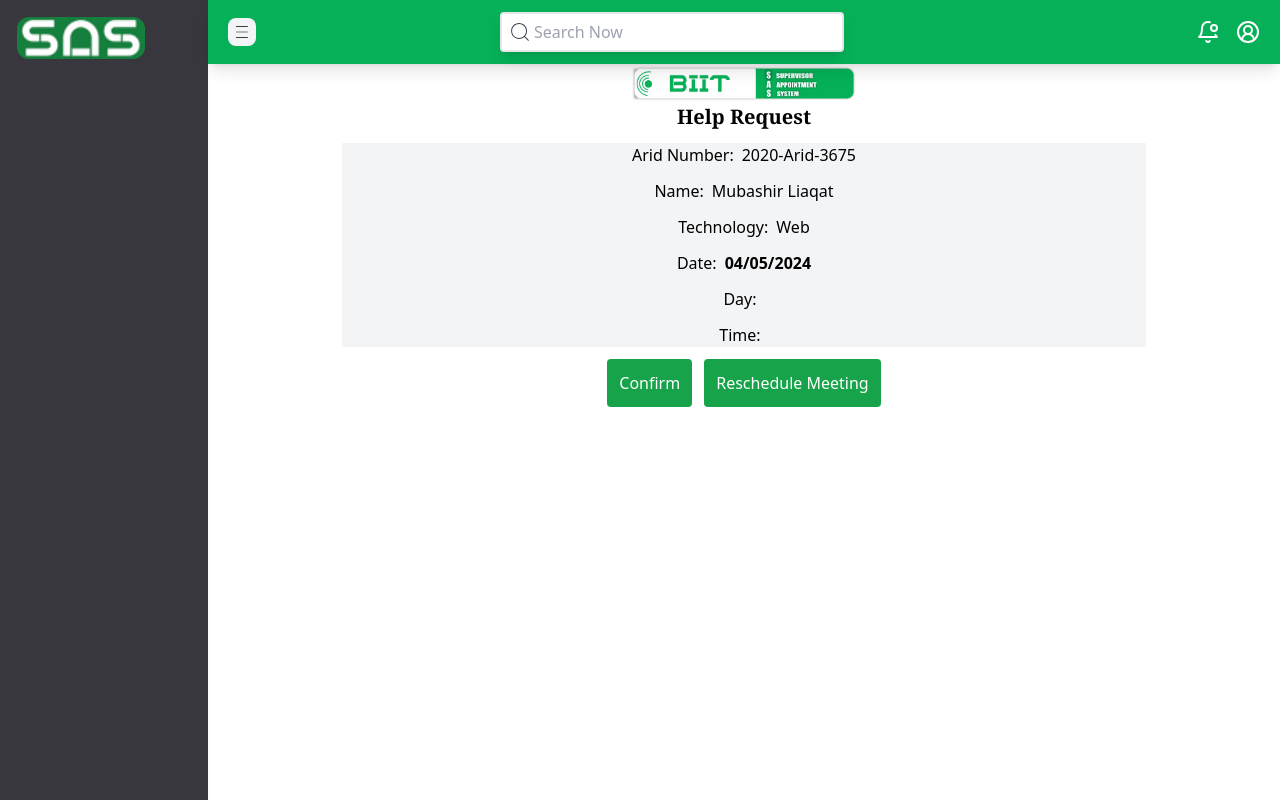
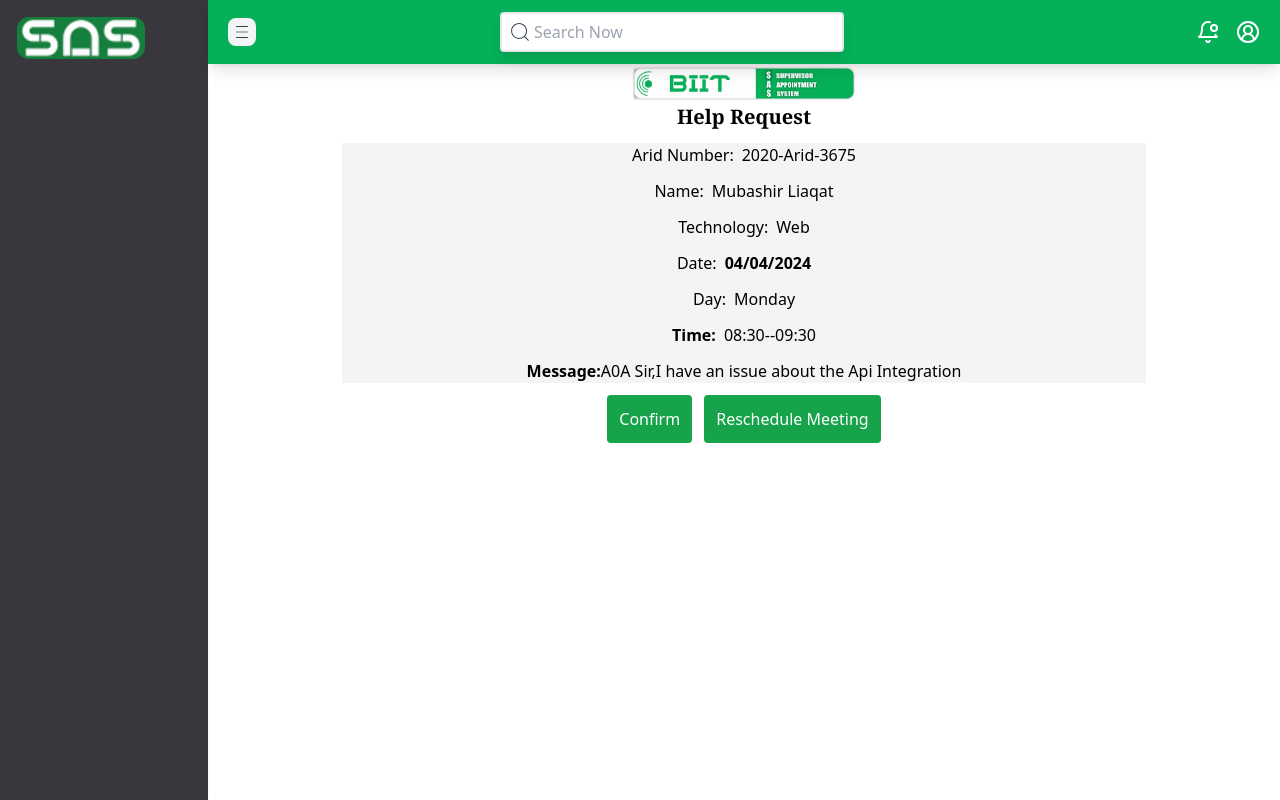
Before and after one commit to Mubashir1292/Biit-Project-Supervisor-Appointment-System, a React (Create React App) app: page /TechnicalExpert/AnotherHelpRequest in a window 1280 px wide. Built offline with nearby package versions, Linux system fonts and the light colour scheme.

Commit message:
converted the tailwindcss divs to table component

```diff
--- a/src/pages/TechnicalExpert/Requests/AnotherHelpRequest.jsx
+++ b/src/pages/TechnicalExpert/Requests/AnotherHelpRequest.jsx
@@ -1,10 +1,10 @@
-import React, { useState } from "react";
+import React, { useEffect, useState } from "react";
 import biitSas from "../../../assets/extra/biitSAS.png";
 import Dropdown from "../../../components/dropdown/Dropdown";
 function AnotherHelpRequest() {
   const [toggle, setToggle] = useState(false);
   const [scheduleText, setScheduleText] = useState("Reschedule Meeting");
-  const [currentDate, setCurrentDate] = useState("04/05/2024");
+  const [currentDate, setCurrentDate] = useState("");
   const [day, setDay] = useState("");
   const [TimeSlotsOptions, setTimeSlotsOptions] = useState([
     {
@@ -20,6 +20,16 @@ function AnotherHelpRequest() {
       value: "08:30-09:30",
     },
   ]);
+  const [request, setRequest] = useState({
+    name: "Mubashir Liaqat",
+    AridNo: "2020-Arid-3675",
+    technology: "Web",
+    message: "A0A Sir,I have an issue about the Api Integration",
+    date: "04/04/2024",
+    day: "Monday",
+    TimeSlot: "08:30--09:30",
+  });
+
   const [SelectedTimeSlot, setSelectedTimeSlot] = useState(null);
 
   const handleToggleDateTime = () => {
@@ -54,21 +64,21 @@ function AnotherHelpRequest() {
         <div className="bg-gray-100 w-3/4 justify-center flex flex-col space-y-3 mt-3">
           <div className="flex justify-center space-x-2">
             <label>Arid Number:</label>
-            <h1>2020-Arid-3675</h1>
+            <h1>{request.AridNo || "Arid Number"}</h1>
           </div>
           <div className="flex justify-center space-x-2">
             <label>Name:</label>
-            <h1>Mubashir Liaqat</h1>
+            <h1>{request.name || "name"}</h1>
           </div>
           <div className="flex justify-center space-x-2">
             <label>Technology:</label>
-            <h1>Web</h1>
+            <h1>{request.technology || "technology"}</h1>
           </div>
           <div className="flex justify-center space-x-2">
             <label>Date:</label>
             {!toggle ? (
               <>
-                <h1 className="font-bold">{currentDate}</h1>
+                <h1 className="font-bold">{currentDate || request.date}</h1>
               </>
             ) : (
               <>
@@ -86,7 +96,7 @@ function AnotherHelpRequest() {
             <label>Day:</label>
             {!toggle ? (
               <>
-                <h1 className="font-normal">{day}</h1>
+                <h1 className="font-normal">{day || request.day}</h1>
               </>
             ) : (
               <>
@@ -97,12 +107,16 @@ function AnotherHelpRequest() {
           <div className="flex justify-center space-x-2">
             {!toggle ? (
               <>
-                <label>Time:</label>
-                <h1>{SelectedTimeSlot && SelectedTimeSlot.value}</h1>
+                <label className="font-bold">Time:</label>
+                <h1>
+                  {request.TimeSlot || [
+                    SelectedTimeSlot && SelectedTimeSlot.value,
+                  ]}
+                </h1>
               </>
             ) : (
               <>
-                <label>Select Time Slot:</label>
+                <label className="font-bold">Select Time Slot:</label>
                 <Dropdown
                   options={TimeSlotsOptions}
                   value={SelectedTimeSlot}
@@ -111,6 +125,10 @@ function AnotherHelpRequest() {
                 />
               </>
             )}
+          </div>
+          <div className="flex justify-center space-x-0">
+            <label className="font-bold">Message:</label>
+            <h1>{request.message || "message"}</h1>
           </div>
         </div>
 
```
